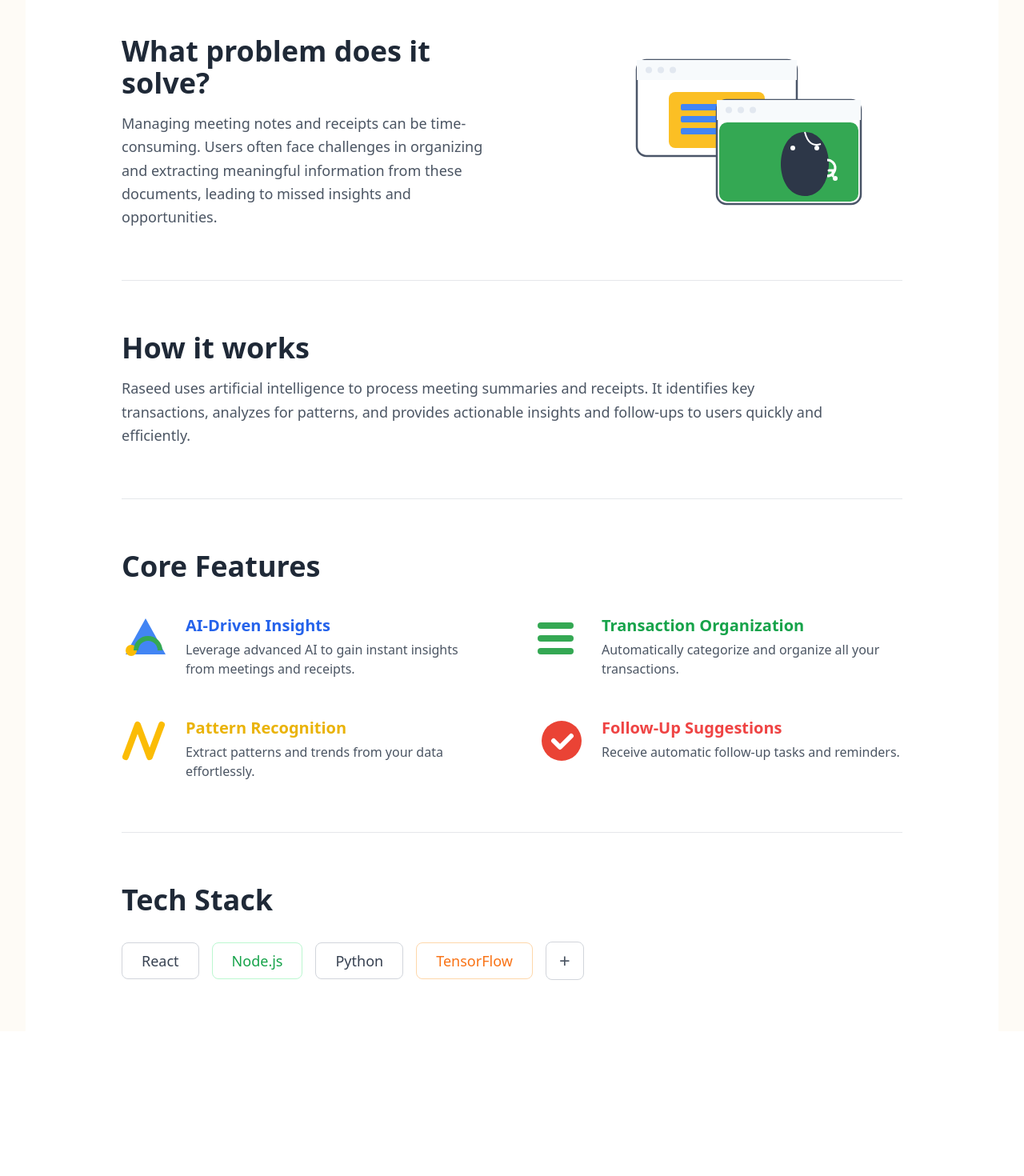
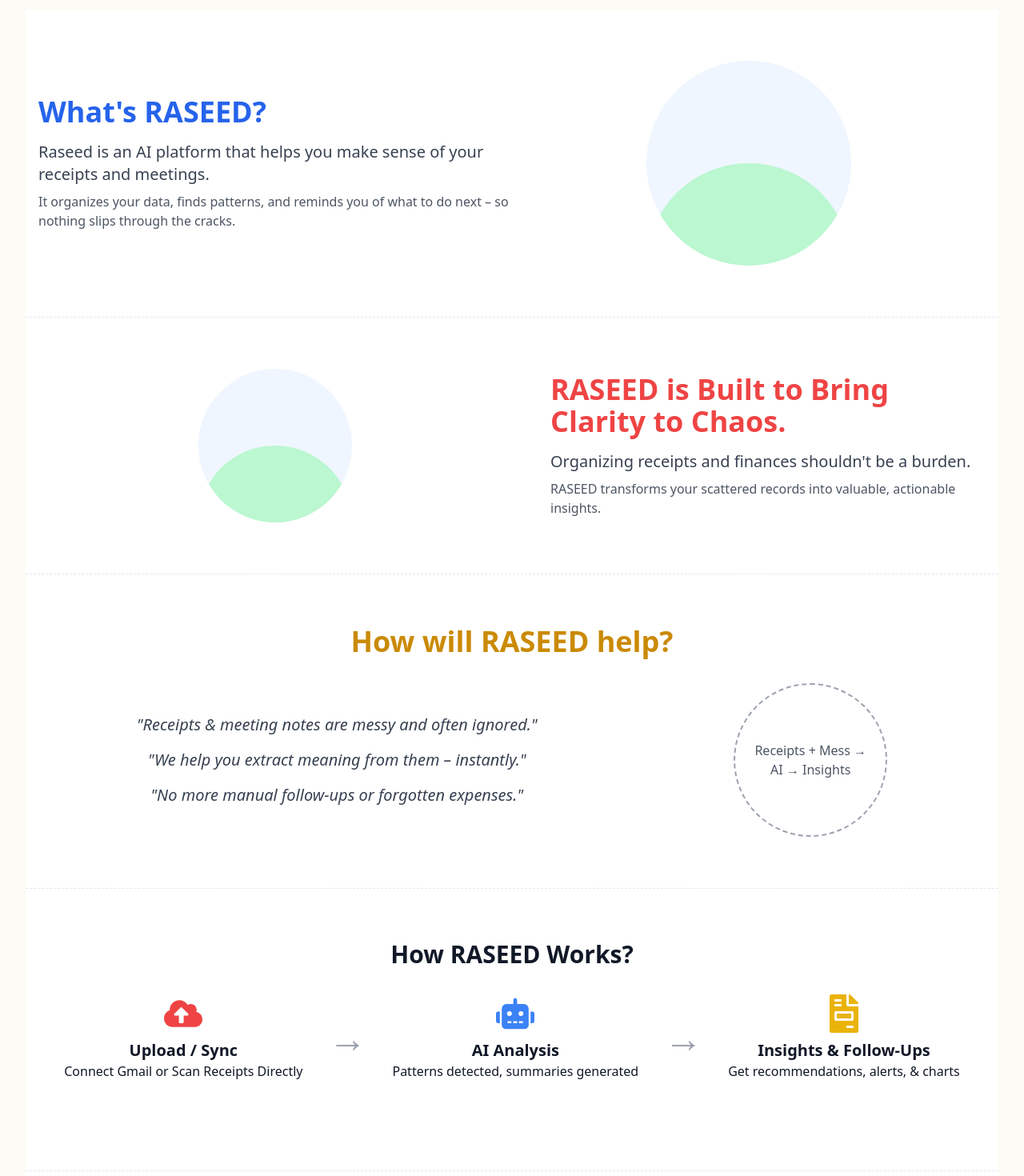
Before and after one commit to sarthakChy/Raseed, a React (Vite) app in the folder client/: page /about in a window 1280 px wide. Shown: the part 100-1570 px from the top of the page at 80% size. Before the commit the page ends 1389 px from the top, so only its background shows below. Built offline with nearby package versions, Linux system fonts and the light colour scheme.

Commit message:
change in about and home

```diff
--- a/client/src/components/Header.tsx
+++ b/client/src/components/Header.tsx
@@ -61,8 +61,8 @@ const Header: React.FC = () => {
       <nav className="flex justify-between items-center">
         <div className="text-2xl font-extrabold tracking-tight">
           <div className="flex items-center space-x-2">
-            <img src={logo} alt="Raseed Logo" className="w-8 h-8 object-contain" />
-            <span className="text-2xl font-bold text-gray-800">RASEED</span>
+            <img src={logo} alt="Raseed Logo" className="w-20 h-16 object-contain" />
+            {/* <span className="text-2xl font-bold text-gray-800">RASEED</span> */}
           </div>
         </div>
 
--- a/client/src/pages/About.tsx
+++ b/client/src/pages/About.tsx
@@ -1,169 +1,271 @@
 
 import React from 'react';
+import { FaRobot, FaCloudUploadAlt, FaFileInvoice, } from 'react-icons/fa';
 
-// Helper component for Tech Stack tags
-const TechTag = ({ children, className = '' }: { children: React.ReactNode; className?: string }) => (
-  <button className={`bg-white border border-gray-300 rounded-lg px-6 py-2 text-lg font-medium text-gray-700 hover:bg-gray-100 transition ${className}`}>
-    {children}
-  </button>
+import { FaStar, FaChevronLeft, FaChevronRight } from 'react-icons/fa';
+import {
+    SiGooglecloud,
+    SiNextdotjs,
+    SiReact,
+    SiJavascript,
+    SiPython,
+    SiNodedotjs,
+    SiMongodb,
+    SiFirebase,
+    SiPostman
+} from 'react-icons/si';
+
+// A simple star rating component for testimonials
+const StarRating = ({ rating }: { rating: number }) => (
+    <div className="flex text-yellow-400 mb-2">
+        {[...Array(5)].map((_, i) => (
+            <FaStar key={i} color={i < rating ? undefined : 'lightgray'} />
+        ))}
+    </div>
 );
 
-// SVG Icon Components
-const AIDrivenInsightsIcon = () => (
-    <svg width="60" height="60" viewBox="0 0 60 60" fill="none" xmlns="http://www.w3.org/2000/svg">
-        <path d="M30 5L55 50H5L30 5Z" fill="#4285F4"/>
-        <circle cx="12" cy="45" r="7" fill="#FBBC05"/>
-        <path d="M48 45C48 36.7157 41.2843 30 33 30C24.7157 30 18 36.7157 18 45" stroke="#34A853" strokeWidth="6"/>
-    </svg>
-);
-
-const TransactionOrganizationIcon = () => (
-    <svg width="60" height="60" viewBox="0 0 60 60" fill="none" xmlns="http://www.w3.org/2000/svg">
-        <rect y="10" width="45" height="8" rx="4" fill="#34A853"/>
-        <rect y="26" width="45" height="8" rx="4" fill="#34A853"/>
-        <rect y="42" width="45" height="8" rx="4" fill="#34A853"/>
-    </svg>
-);
-
-const PatternRecognitionIcon = () => (
-    <svg width="60" height="60" viewBox="0 0 60 60" fill="none" xmlns="http://www.w3.org/2000/svg">
-        <path d="M5 50L20 10L35 50L50 10" stroke="#FBBC05" strokeWidth="8" strokeLinecap="round" strokeLinejoin="round"/>
-    </svg>
-);
-
-const FollowUpSuggestionsIcon = () => (
-    <svg width="60" height="60" viewBox="0 0 60 60" fill="none" xmlns="http://www.w3.org/2000/svg">
-        <circle cx="30" cy="30" r="25" fill="#EA4335"/>
-        <path d="M20 30L28 38L42 24" stroke="white" strokeWidth="6" strokeLinecap="round" strokeLinejoin="round"/>
-    </svg>
-);
-
-const ProblemIllustration = () => (
-    <svg width="320" height="200" viewBox="0 0 320 200" className="w-full max-w-sm">
-        {/* Background Window */}
-        <rect x="20" y="10" width="200" height="120" rx="12" fill="white" stroke="#4A5568" strokeWidth="2.5"/>
-        <rect x="20" y="10" width="200" height="25" rx="0" fill="#F7FAFC" style={{ borderTopLeftRadius: '12px', borderTopRightRadius: '12px' }}/>
-        <circle cx="35" cy="22.5" r="4" fill="#E2E8F0"/>
-        <circle cx="50" cy="22.5" r="4" fill="#E2E8F0"/>
-        <circle cx="65" cy="22.5" r="4" fill="#E2E8F0"/>
-
-        {/* Receipt inside Background Window */}
-        <rect x="60" y="50" width="120" height="70" rx="8" fill="#FBBF24"/>
-        <rect x="75" y="65" width="90" height="8" rx="2" fill="#4285F4"/>
-        <rect x="75" y="80" width="90" height="8" rx="2" fill="#4285F4"/>
-        <rect x="75" y="95" width="90" height="8" rx="2" fill="#4285F4"/>
-        <path d="M60 110 H180 L170 120 H70Z" fill="#FBBF24"/>
-
-        {/* Foreground Window */}
-        <rect x="120" y="60" width="180" height="130" rx="12" fill="white" stroke="#4A5568" strokeWidth="2.5"/>
-        <rect x="120" y="60" width="180" height="25" rx="0" fill="#F7FAFC" style={{ borderTopLeftRadius: '12px', borderTopRightRadius: '12px' }}/>
-        <circle cx="135" cy="72.5" r="4" fill="#E2E8F0"/>
-        <circle cx="150" cy="72.5" r="4" fill="#E2E8F0"/>
-        <circle cx="165" cy="72.5" r="4" fill="#E2E8F0"/>
-        <rect x="123" y="88" width="174" height="99" rx="10" fill="#34A853"/>
-
-        {/* Person Illustration */}
-        <path d="M230 180 C 210 180, 200 160, 200 140 C 200 120, 210 100, 230 100 C 250 100, 260 120, 260 140 C 260 160, 250 180, 230 180 Z" fill="#2D3748" />
-        <path d="M230 100 Q 235 120 250 115" stroke="white" fill="none" strokeWidth="2"/>
-        <circle cx="245" cy="120" r="3" fill="white"/>
-        <circle cx="215" cy="120" r="3" fill="white"/>
-        <path d="M258 135 a 10 10 0 0 1 0 20" fill="none" stroke="white" strokeWidth="3"/>
-        <path d="M260 148 L 265 148 L 265 155" fill="none" stroke="white" strokeWidth="3" strokeLinecap="round"/>
-        <circle cx="268" cy="158" r="3" fill="white"/>
-    </svg>
+// Individual component for each feature on the timeline
+const FeatureItem = ({ side, color, title, description }: { side: 'left' | 'right', color: string, title: string, description: string }) => (
+    <div className={`flex justify-between items-center w-full`}>
+        {side === 'right' && <div className="w-5/12"></div>}
+        <div className="w-1/12 flex justify-center">
+            <div className={`w-4 h-4 rounded-full z-10`} style={{ backgroundColor: color }}></div>
+        </div>
+        <div className={`w-5/12 px-4 ${side === 'left' ? 'text-right' : 'text-left'}`}>
+            <h3 className="font-bold text-lg">{title}</h3>
+            <p className="text-gray-600">{description}</p>
+        </div>
+        {side === 'left' && <div className="w-5/12"></div>}
+    </div>
 );
 
 
-// The Main Component
-const About = () => {
-    const features = [
-        {
-            icon: <AIDrivenInsightsIcon />,
-            title: 'AI-Driven Insights',
-            description: 'Leverage advanced AI to gain instant insights from meetings and receipts.',
-            titleColor: 'text-blue-600'
-        },
-        {
-            icon: <TransactionOrganizationIcon />,
-            title: 'Transaction Organization',
-            description: 'Automatically categorize and organize all your transactions.',
-            titleColor: 'text-green-600'
-        },
-        {
-            icon: <PatternRecognitionIcon />,
-            title: 'Pattern Recognition',
-            description: 'Extract patterns and trends from your data effortlessly.',
-            titleColor: 'text-yellow-500'
-        },
-        {
-            icon: <FollowUpSuggestionsIcon />,
-            title: 'Follow-Up Suggestions',
-            description: 'Receive automatic follow-up tasks and reminders.',
-            titleColor: 'text-red-500'
-        }
-    ];
+const AboutPage = () => {
+    return (
+        <div className="bg-white font-sans">
 
-    return (
-        <div className="bg-white font-sans text-gray-800">
-            <div className="max-w-5xl mx-auto px-6 py-16 space-y-16">
-
-                {/* Section 1: What problem does it solve? */}
-                <section className="flex flex-col md:flex-row items-center justify-between gap-12">
-                    <div className="md:w-1/2 space-y-4">
-                        <h2 className="text-4xl font-bold">What problem does it solve?</h2>
-                        <p className="text-lg text-gray-600 leading-relaxed">
-                            Managing meeting notes and receipts can be time-consuming. Users often face challenges in organizing and extracting meaningful information from these documents, leading to missed insights and opportunities.
+            {/* Section: What's RASEED? */}
+            <section className="py-16 px-4">
+                <div className="container mx-auto flex flex-col md:flex-row items-center justify-center">
+                    <div className="md:w-1/2 text-center md:text-left">
+                        <h2 className="text-4xl font-bold text-blue-600 mb-4">What's RASEED?</h2>
+                        <p className="text-xl text-gray-700 mb-2">
+                            Raseed is an AI platform that helps you make sense of your receipts and meetings.
+                        </p>
+                        <p className="text-gray-600">
+                            It organizes your data, finds patterns, and reminds you of what to do next – so nothing slips through the cracks.
                         </p>
                     </div>
-                    <div className="md:w-1/2 flex justify-center md:justify-end">
-                        <ProblemIllustration />
+                    <div className="md:w-1/2 flex justify-center mt-8 md:mt-0">
+                        <div className="w-64 h-64 rounded-full bg-blue-50 overflow-hidden flex items-end">
+                            <div className="w-full h-1/2 bg-green-200 rounded-t-full"></div>
+                        </div>
                     </div>
-                </section>
+                </div>
+            </section>
 
-                <hr className="border-gray-200" />
+            <hr className="border-dashed container mx-auto" />
 
-                {/* Section 2: How it works */}
-                <section className="max-w-4xl">
-                     <h2 className="text-4xl font-bold">How it works</h2>
-                     <p className="mt-4 text-lg text-gray-600 leading-relaxed">
-                        Raseed uses artificial intelligence to process meeting summaries and receipts. It identifies key transactions, analyzes for patterns, and provides actionable insights and follow-ups to users quickly and efficiently.
-                     </p>
-                </section>
+            {/* Section: Bring Clarity to Chaos */}
+            <section className="py-16 px-4">
+                <div className="container mx-auto flex flex-col md:flex-row-reverse items-center justify-center">
+                    <div className="md:w-1/2 text-center md:text-left md:pl-12">
+                        <h2 className="text-4xl font-bold text-red-500 mb-4">RASEED is Built to Bring Clarity to Chaos.</h2>
+                        <p className="text-xl text-gray-700 mb-2">
+                            Organizing receipts and finances shouldn't be a burden.
+                        </p>
+                        <p className="text-gray-600">
+                            RASEED transforms your scattered records into valuable, actionable insights.
+                        </p>
+                    </div>
+                    <div className="md:w-1/2 flex justify-center mt-8 md:mt-0">
+                        <div className="w-48 h-48 rounded-full bg-blue-50 overflow-hidden flex items-end">
+                            <div className="w-full h-1/2 bg-green-200 rounded-t-full"></div>
+                        </div>
+                    </div>
+                </div>
+            </section>
 
-                <hr className="border-gray-200" />
+            <hr className="border-dashed container mx-auto" />
 
-                {/* Section 3: Core Features */}
-                <section>
-                    <h2 className="text-4xl font-bold">Core Features</h2>
-                    <div className="mt-10 grid md:grid-cols-2 gap-x-16 gap-y-12">
-                        {features.map((feature, index) => (
-                            <div key={index} className="flex items-start space-x-5">
-                                <div className="flex-shrink-0">{feature.icon}</div>
-                                <div>
-                                    <h3 className={`text-xl font-bold ${feature.titleColor}`}>{feature.title}</h3>
-                                    <p className="mt-1 text-gray-600">{feature.description}</p>
+            {/* Section: How will RASEED help? */}
+            <section className="py-16 px-4 text-center">
+                <h2 className="text-4xl font-bold text-yellow-600 mb-8">How will RASEED help?</h2>
+                <div className="container mx-auto flex flex-col md:flex-row items-center justify-around">
+                    <div className="text-gray-700 text-xl italic space-y-4">
+                        <p>"Receipts & meeting notes are messy and often ignored."</p>
+                        <p>"We help you extract meaning from them – instantly."</p>
+                        <p>"No more manual follow-ups or forgotten expenses."</p>
+                    </div>
+                    <div className="mt-8 md:mt-0">
+                        <div className="w-48 h-48 rounded-full border-2 border-dashed border-gray-400 flex items-center justify-center p-4">
+                            <p className="text-gray-600">Receipts + Mess → AI → Insights</p>
+                        </div>
+                    </div>
+                </div>
+            </section>
+
+            <hr className="border-dashed container mx-auto" />
+
+            {/* Section: How RASEED Works? */}
+            <section className="py-16 px-4 text-center">
+                <div className="text-center mb-12">
+                    <h2 className="text-3xl font-bold mb-8">How RASEED Works?</h2>
+                    <div className="flex flex-col md:flex-row justify-center items-center space-y-8 md:space-y-0 md:space-x-8">
+                        <div className="flex flex-col items-center">
+                            <FaCloudUploadAlt className="text-5xl text-red-500 mb-2" />
+                            <h3 className="text-xl font-semibold">Upload / Sync</h3>
+                            <p>Connect Gmail or Scan Receipts Directly</p>
+                        </div>
+                        <div className="text-5xl text-gray-400">→</div>
+                        <div className="flex flex-col items-center">
+                            <FaRobot className="text-5xl text-blue-500 mb-2" />
+                            <h3 className="text-xl font-semibold">AI Analysis</h3>
+                            <p>Patterns detected, summaries generated</p>
+                        </div>
+                        <div className="text-5xl text-gray-400">→</div>
+                        <div className="flex flex-col items-center">
+                            <FaFileInvoice className="text-5xl text-yellow-500 mb-2" />
+                            <h3 className="text-xl font-semibold">Insights & Follow-Ups</h3>
+                            <p>Get recommendations, alerts, & charts</p>
+                        </div>
+                    </div>
+                </div>
+            </section>
+
+            <hr className="border-dashed container mx-auto" />
+
+            {/* Section: Features */}
+            <section className="py-16 px-4">
+                <div className="mb-12">
+                    <h2 className="text-3xl font-bold text-center mb-8">Features of RASEED</h2>
+                    <div className="relative">
+                        <div className="border-l-2 border-gray-400 absolute h-full left-1/2 -translate-x-1/2"></div>
+                        <div className="space-y-8">
+                            <div className="flex justify-center items-center">
+                                <div className="w-5/12 text-right pr-8">
+                                    <h3 className="text-xl font-semibold">Smart Uploads</h3>
+                                    <p>Upload Receipts via Photo, Video, or Stream</p>
+                                </div>
+                                <div className="w-1/12 flex justify-center">
+                                    <div className="w-4 h-4 bg-blue-500 rounded-full z-10"></div>
+                                </div>
+                                <div className="w-5/12"></div>
+                            </div>
+                            <div className="flex justify-center items-center">
+                                <div className="w-5/12"></div>
+                                <div className="w-1/12 flex justify-center">
+                                    <div className="w-4 h-4 bg-red-500 rounded-full z-10"></div>
+                                </div>
+                                <div className="w-5/12 text-left pl-8">
+                                    <h3 className="text-xl font-semibold">Multilingual Parsing</h3>
+                                    <p>Multilingual Receipt Parsing</p>
                                 </div>
                             </div>
-                        ))}
+                            <div className="flex justify-center items-center">
+                                <div className="w-5/12 text-right pr-8">
+                                    <h3 className="text-xl font-semibold">Regional Language Queries</h3>
+                                    <p>Ask Queries in Hindi, Tamil, Arabic & More</p>
+                                </div>
+                                <div className="w-1/12 flex justify-center">
+                                    <div className="w-4 h-4 bg-yellow-500 rounded-full z-10"></div>
+                                </div>
+                                <div className="w-5/12"></div>
+                            </div>
+                            <div className="flex justify-center items-center">
+                                <div className="w-5/12"></div>
+                                <div className="w-1/12 flex justify-center">
+                                    <div className="w-4 h-4 bg-green-500 rounded-full z-10"></div>
+                                </div>
+                                <div className="w-5/12 text-left pl-8">
+                                    <h3 className="text-xl font-semibold">Insights & Trends</h3>
+                                    <p>See Spending Patterns & Trends</p>
+                                </div>
+                            </div>
+                            <div className="flex justify-center items-center">
+                                <div className="w-5/12 text-right pr-8">
+                                    <h3 className="text-xl font-semibold">Google Wallet Integration</h3>
+                                    <p>Structured Receipt Pass in Google Wallet</p>
+                                </div>
+                                <div className="w-1/12 flex justify-center">
+                                    <div className="w-4 h-4 bg-blue-500 rounded-full z-10"></div>
+                                </div>
+                                <div className="w-5/12"></div>
+                            </div>
+                            <div className="flex justify-center items-center">
+                                <div className="w-5/12"></div>
+                                <div className="w-1/12 flex justify-center">
+                                    <div className="w-4 h-4 bg-red-500 rounded-full z-10"></div>
+                                </div>
+                                <div className="w-5/12 text-left pl-8">
+                                    <h3 className="text-xl font-semibold">Reorder Suggestions</h3>
+                                    <p>Shopping List & Reorder Recommendations</p>
+                                </div>
+                            </div>
+                        </div>
                     </div>
-                </section>
+                </div>
 
-                <hr className="border-gray-200" />
+            </section>
 
-                {/* Section 4: Tech Stack */}
-                <section>
-                    <h2 className="text-4xl font-bold">Tech Stack</h2>
-                    <div className="mt-8 flex flex-wrap gap-4 items-center">
-                        <TechTag className="text-blue-500 border-blue-200 hover:bg-blue-50">React</TechTag>
-                        <TechTag className="text-green-600 border-green-200 hover:bg-green-50">Node.js</TechTag>
-                        <TechTag className="text-gray-700 border-gray-300">Python</TechTag>
-                        <TechTag className="text-orange-500 border-orange-200 hover:bg-orange-50">TensorFlow</TechTag>
-                        <button className="h-12 w-12 flex items-center justify-center bg-white border border-gray-300 rounded-lg text-2xl font-light text-gray-600 hover:bg-gray-100 transition">+</button>
+            <hr className="border-dashed container mx-auto" />
+
+            {/* Section: How it's Built */}
+            <section className="py-16 px-4 text-center">
+                <h2 className="text-4xl font-bold text-red-500 mb-12">How's RASEED built?</h2>
+                <div className="container mx-auto">
+                    <h3 className="text-2xl font-semibold mb-4">Google Cloud & AI Tools</h3>
+                    <div className="flex justify-center items-center space-x-6 text-5xl text-gray-700 p-4 bg-gray-100 rounded-lg">
+                        <SiGooglecloud className="text-blue-500" />
+                        <SiFirebase className="text-yellow-500" />
+                        {/* Add other Google Cloud icons if available/needed */}
                     </div>
-                </section>
-            </div>
+
+                    <h3 className="text-2xl font-semibold mb-4 mt-12">Design, Implementation, and Working</h3>
+                    <div className="flex justify-center items-center flex-wrap gap-6 text-5xl text-gray-700 p-4 bg-gray-100 rounded-lg">
+                        <SiReact className="text-blue-400" />
+                        <SiJavascript className="text-yellow-400" />
+                        <SiPython className="text-blue-600" />
+                        <SiMongodb className="text-green-500" />
+                        <SiNodedotjs className="text-green-400" />
+                        <SiNextdotjs />
+                        <SiPostman className="text-orange-500" />
+                    </div>
+                </div>
+            </section>
+
+            <hr className="border-dashed container mx-auto" />
+
+            {/* Section: User Testimonials */}
+            <section className="py-16 px-4 bg-gray-50">
+                <h2 className="text-4xl font-bold text-center mb-12">User Testimonials</h2>
+                <div className="container mx-auto flex items-center justify-center">
+                    <button className="text-3xl text-gray-400 hover:text-gray-600"><FaChevronLeft /></button>
+                    <div className="flex flex-col md:flex-row space-y-8 md:space-y-0 md:space-x-8 px-4">
+                        <div className="bg-white p-6 rounded-lg shadow-lg text-center max-w-xs">
+                            <StarRating rating={5} />
+                            <p className="text-gray-600 italic mb-4">"The way RASEED breaks down insights is perfect for students managing budgets."</p>
+                            <h4 className="font-bold">Ayesha Khan</h4>
+                            <p className="text-sm text-gray-500">Finance Student</p>
+                        </div>
+                        <div className="bg-white p-6 rounded-lg shadow-lg text-center max-w-xs">
+                            <StarRating rating={5} />
+                            <p className="text-gray-600 italic mb-4">"Helped me track 50+ client payments this quarter. The follow-up reminders saved me from chasing emails all week!"</p>
+                            <h4 className="font-bold">Neha Kapoor</h4>
+                            <p className="text-sm text-gray-500">Freelance Consultant</p>
+                        </div>
+                        <div className="bg-white p-6 rounded-lg shadow-lg text-center max-w-xs">
+                            <StarRating rating={4} />
+                            <p className="text-gray-600 italic mb-4">"No more chaos. Everything from Amazon to utility bills—auto-sorted & insightful."</p>
+                            <h4 className="font-bold">Mark Thomas</h4>
+                            <p className="text-sm text-gray-500">Remote Executive</p>
+                        </div>
+                    </div>
+                    <button className="text-3xl text-gray-400 hover:text-gray-600"><FaChevronRight /></button>
+                </div>
+            </section>
         </div>
     );
 };
 
-export default About;
+export default AboutPage;
```
Also changed, not shown: client/src/components/Hero.tsx (+6 -2 lines).
